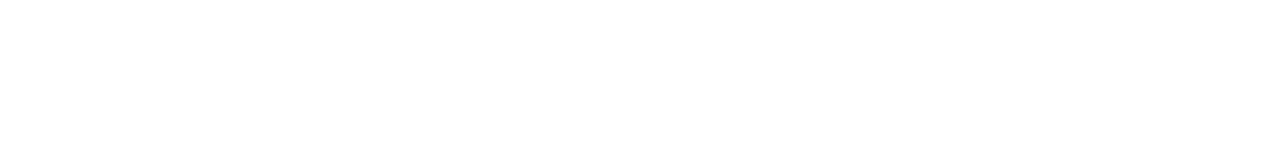
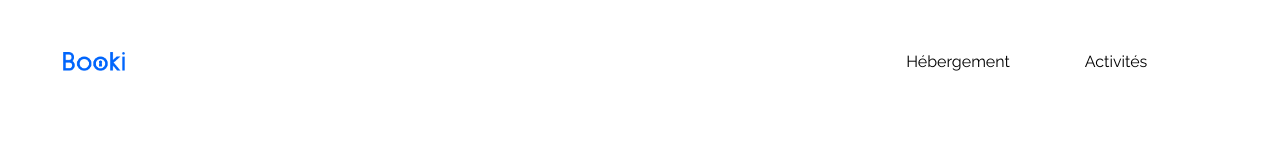
Before and after one commit to Belomeuh/Projet2Booki, a plain HTML site: page index.html in a window 1280 px wide. Drawn offline with Linux system fonts and the light colour scheme.

Commit message:
Finished html + css for header

```diff
--- a/index.html
+++ b/index.html
@@ -1,9 +1,29 @@
 <!DOCTYPE>
-<html>
+<html lang="fr">
 	<head>
-
+		<meta charset="UTF-8">
+		<meta name="viewport" content="width=device-width", initial-scale="1.0">
+		<title>Booki</title>
+		<script src="https://kit.fontawesome.com/17406d634c.js" crossorigin="anonymous"></script>
+		<style> @import url('https://fonts.googleapis.com/css2?family=Raleway:wght@400;700&display=swap');</style>
+		<link rel="stylesheet" href="style.css">
 	</head>
 
-	<body>
-	</body>
+<!--Corps page-->
+<body>
+<!--Entête-->
+	<header>
+	<nav>
+	<div class=header>
+		<img class="logo" src="images/logo/Booki.png" alt="Booki">
+		<div class="header_nav">
+			<a class="header_nav_link"href="#" id="heb">Hébergement</a>
+			<a class="header_nav_link" href="#" id="act">Activités</a>
+		</div>
+	</div>
+	</nav>
+<!--Fin de l'Entête-->
+
+	</header>
+</body>
 </html>
--- /dev/null
+++ b/style.css
@@ -0,0 +1,52 @@
+body {
+    font-family: "Raleway", sans-serif;
+}
+
+a {
+    text-decoration: none;
+    color: black;
+}
+
+.header {
+    display: flex;
+    justify-content: space-between;
+}
+
+    .header_nav {
+        display: flex;
+        width: 25%;
+        margin-right: 77px;
+    }
+
+        #heb {
+            display: flex;
+            width: 50%;
+            justify-content: center;
+            align-items: flex-end;
+            font-weight: 400;
+        }
+            #heb:hover {
+                border-top: #0065FC 2px solid;
+                color: #0065FC;
+                font-weight: 500;
+            }
+
+        #act {
+            display: flex;
+            width: 50%;
+            justify-content: center;
+            align-items: flex-end;
+            font-weight: 400;
+        }
+
+            #act:hover {
+                border-top: #0065FC 2px solid;
+                color: #0065FC;
+                font-weight: 500;
+            }
+
+    .logo {
+        width: 62px;
+        height: 19px;
+        margin: 44px 0px 0px 55px;
+    }
```
Also changed, not shown: CSS/style.css (deleted).
